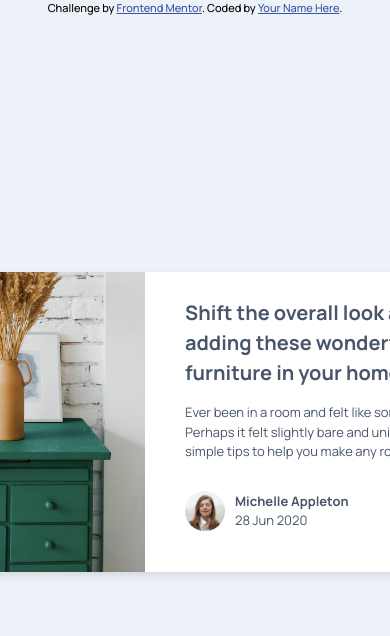
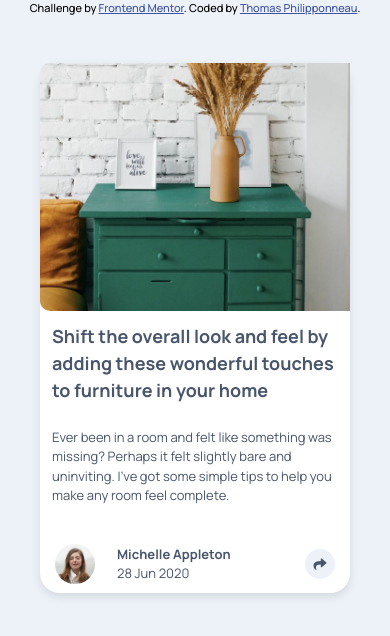
Before and after one commit to ThomasPhpn/article-preview-component-master, a plain HTML site: page index.html in a window 390 px wide. Drawn offline with Linux system fonts and the light colour scheme.

Commit message:
adjust CSS

```diff
--- a/index.html
+++ b/index.html
@@ -16,8 +16,10 @@
       href="https://fonts.googleapis.com/css2?family=Manrope:wght@200..800&display=swap"
       rel="stylesheet"
     />
-    <link rel="stylesheet" href="https://cdnjs.cloudflare.com/ajax/libs/font-awesome/6.0.0-beta3/css/all.min.css">
-
+    <link
+      rel="stylesheet"
+      href="https://cdnjs.cloudflare.com/ajax/libs/font-awesome/6.0.0-beta3/css/all.min.css"
+    />
 
     <title>Frontend Mentor | Article preview component</title>
     <script src="script.js"></script>
@@ -38,8 +40,19 @@
         <div class="author-part">
           <img src="images/avatar-michelle.jpg" class="author-mini" />
           <div class="author-details">
-            <p><span class="author-name">Michelle Appleton</span></br>28 Jun 2020</p>
-            <div class="rounded"><i class="fa-solid fa-share"></i></div>
+            <p>
+              <span class="author-name">Michelle Appleton</span><br />28 Jun
+              2020
+            </p>
+            <div class="share-container">
+              <i class="fa-solid fa-share"></i>
+              <div class="share-popup">
+                <span>SHARE</span>
+                <a href="#"><i class="fab fa-facebook-f"></i></a>
+                <a href="#"><i class="fab fa-twitter"></i></a>
+                <a href="#"><i class="fab fa-pinterest"></i></a>
+              </div>
+            </div>
           </div>
         </div>
       </div>
@@ -50,19 +63,10 @@
       Challenge by
       <a href="https://www.frontendmentor.io?ref=challenge" target="_blank"
         >Frontend Mentor</a
-      >. Coded by <a href="#">Your Name Here</a>.
+      >. Coded by
+      <a href="https://www.linkedin.com/in/thomas-philipponneau-webmaster/"
+        >Thomas Philipponneau</a
+      >.
     </div>
-    <br><br><br><br><br><br>
-    <!-- <div class="share-container">
-      <button class="share-button">
-          <i class="fas fa-share"></i>
-      </button>
-      <div class="share-popup">
-          <span>SHARE</span>
-          <a href="#"><i class="fab fa-facebook-f"></i></a>
-          <a href="#"><i class="fab fa-twitter"></i></a>
-          <a href="#"><i class="fab fa-pinterest"></i></a>
-      </div>
-  </div> -->
   </footer>
 </html>
--- a/style.css
+++ b/style.css
@@ -158,7 +158,7 @@ body {
   transform: translate(-50%, -50%);
   background-color: white;
   border-radius: 20px;
-  width: 800px;
+  width: 760px;
   height: 300px;
   display: flex;
   flex-direction: row;
@@ -168,7 +168,7 @@ body {
 }
 
 .left-content {
-  width: 350px;
+  width: 310px;
   border-top-left-radius: 10px;
   border-bottom-left-radius: 10px;
   object-fit: cover;
@@ -189,13 +189,13 @@ h1 {
 }
 p {
   color: var(--primary-color);
-  padding: 15px 0px 15px 0px;
+  padding: 10px 0px 10px 0px;
   font-weight: 400;
 }
 .author-part {
   display: flex;
   flex-direction: row;
-  justify-content:flex-start;
+  justify-content: flex-start;
   align-items: center;
   gap: 10px;
 }
@@ -214,18 +214,9 @@ p {
 .author-name {
   font-weight: var(--base-font-bold);
 }
-.fa-share{
+.fa-share {
   color: var(--white);
   cursor: pointer;
-}
-.rounded{
-  background-color: var(--primary-color);
-  width: 30px;
-  height: 30px;
-  border-radius: 50%;
-  display: flex;
-  align-items: center;
-  justify-content: center;
 }
 
 /*Crédits*/
@@ -237,48 +228,51 @@ p {
 .attribution a {
   color: hsl(228, 45%, 44%);
 }
-/* .share-container {
+
+/*Popup*/
+
+.share-container {
+  background-color: var(--secondary-color);
+  width: 30px;
+  height: 30px;
+  border-radius: 50%;
+  display: flex;
+  align-items: center;
+  justify-content: center;
   position: relative;
-  display: inline-block;
-}
-
-.share-button {
-  background-color: #2C3E50;
-  color: white;
-  border: none;
-  border-radius: 50%;
-  padding: 10px;
-  cursor: pointer;
-  font-size: 20px;
 }
 
 .share-popup {
   display: none;
+  flex-direction: row;
+  align-items: center;
+  justify-content: center;
+  gap: 5px;
   position: absolute;
-  bottom: 100%; /* Position the popup above the button */
+  bottom: 180%;
   left: 50%;
   transform: translateX(-50%);
-  background-color: #34495E;
-  padding: 10px 15px;
+  background-color: #34495e;
+  padding: 10px 25px;
   border-radius: 8px;
   box-shadow: 0 2px 10px rgba(0, 0, 0, 0.2);
   z-index: 1;
 }
 
 .share-popup::after {
-  content: '';
+  content: "";
   position: absolute;
   top: 100%;
   left: 50%;
   transform: translateX(-50%);
   border-width: 10px;
   border-style: solid;
-  border-color: #34495E blue red yellow;
+  border-color: #34495e transparent transparent transparent;
   width: 1px;
 }
 
 .share-popup span {
-  color: #ABB2B9;
+  color: #abb2b9;
   font-size: 12px;
   margin-right: 10px;
   text-transform: uppercase;
@@ -292,5 +286,38 @@ p {
 }
 
 .share-container:hover .share-popup {
-  display: block;
-} */
+  display: flex;
+}
+
+/* MOBILE */
+
+@media (max-width: 768px) {
+  .component {
+    flex-direction: column;
+    width: 310px;
+    height: 530px;
+    top: 20%;
+    left: 50%;
+    transform: translate(-50%, -20%);
+  }
+  .right-content {
+    width: 100%;
+    padding: 0px;
+  }
+  h1 {
+    padding: 12px;
+    font-size: 18px;
+  }
+  p {
+    padding: 12px;
+  }
+  .author-part {
+    padding: 15px;
+  }
+  .share-container {
+    background-color: var(--white);
+  }
+  .fa-share {
+    color: var(--primary-color);
+  }
+}
```
